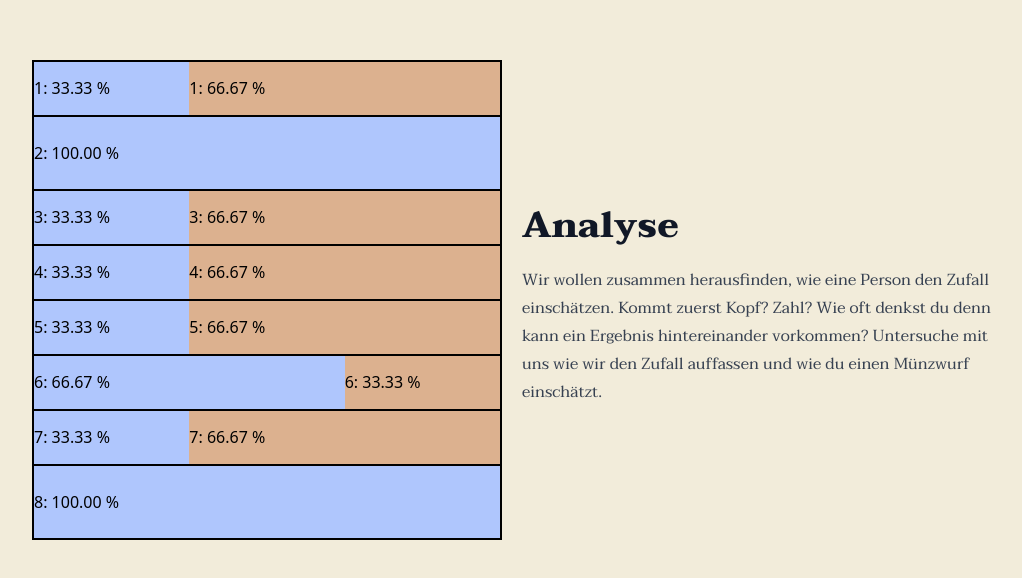
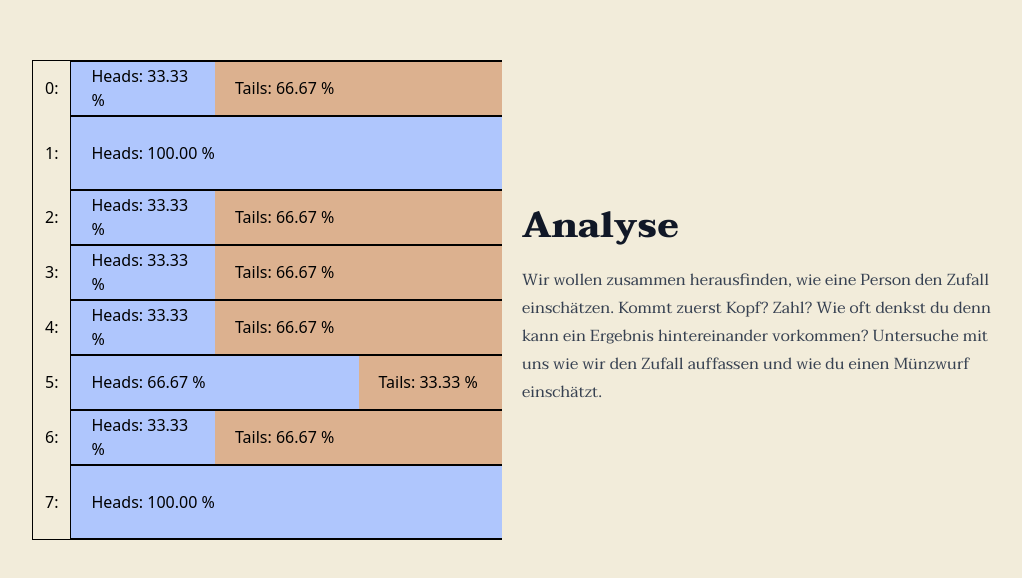
Before and after one commit to anvinh01/muenzen, a SvelteKit app in the folder frontend/: page / in a window 1280 px wide. Shown: the part 1614-2192 px from the top of the page, without its empty margins (128-1150 px from the left). Built offline with nearby package versions, Linux system fonts and the light colour scheme; no server answers.

Commit message:
stylen der Statistik

```diff
--- a/frontend/src/routes/+page.svelte
+++ b/frontend/src/routes/+page.svelte
@@ -81,7 +81,7 @@
         let data = selection;
         console.log(data);
         // Send POST Request to Backend
-			fetch(`http://127.0.0.1:8001/throws/${scenario}/`, {
+			fetch(`http://127.0.0.1:8000/throws/${scenario}/`, {
             method: 'POST',
             headers: {
                 'Content-Type': 'application/json'
@@ -228,11 +228,12 @@
 
 <section class="mb-20 flex items-center justify-center">
     <div class="w-3/4 flex h-[60vh] justify-center items-center gap-5">
-        <div class="w-1/2 h-full border flex flex-col justify-around">
+        <div class="w-1/2 h-full border-y border-l flex flex-col justify-around">
             {#each Object.keys(mean_heads) as key, index}
-                <div class="w-full flex h-full border">
-                    <div style="width: {mean_heads[key]}%;" class="bg-secondary h-full overflow-hidden content-center"><p>{index + 1}: {mean_heads[key].toFixed(2)} %</p></div>
-                    <div style="width: {mean_tails[key]}%;" class="bg-primary h-full overflow-hidden content-center"><p>{index + 1}: {mean_tails[key].toFixed(2)} %</p></div>
+                <div class="w-full flex h-full">
+                    <div class="w-fit px-3 border-r content-center"><h1>{index}: </h1></div>
+                    <div style="width: {mean_heads[key]}%;" class="bg-secondary h-full overflow-hidden content-center border-y"><p class="px-5">Heads: {mean_heads[key].toFixed(2)} %</p></div>
+                    <div style="width: {mean_tails[key]}%;" class="bg-primary h-full overflow-hidden content-center border-y"><p class="px-5">Tails: {mean_tails[key].toFixed(2)} %</p></div>
                 </div>
             {/each}
         </div>
```
Also changed, not shown: 1 other file (tests, documents, lock files or other folders).
